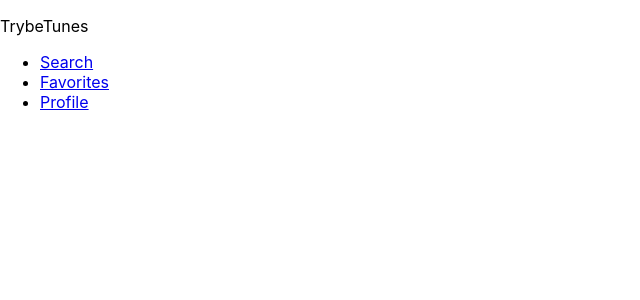
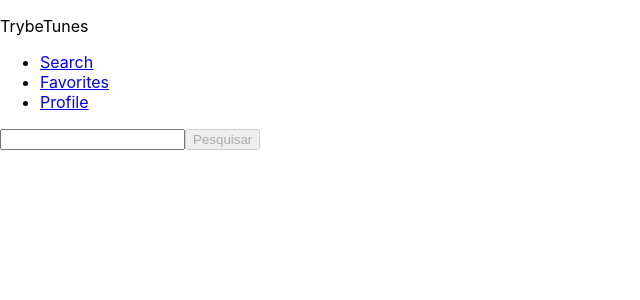
Before and after one commit to PabloLSa/TrybeTunes, a React (Create React App) app: page /search in a window 1280 px wide. Shown: the top 300 px of the page, without its empty margins (0-640 px from the left). Built offline with nearby package versions, Linux system fonts and the light colour scheme.

Commit message:
0.5 criando formulario para pesquisar artista

```diff
--- a/src/pages/Search.jsx
+++ b/src/pages/Search.jsx
@@ -2,10 +2,41 @@ import React, { Component } from 'react';
 import Header from '../components/Header';
 
 class Search extends Component {
+  state = {
+    isDisabled: true,
+    name: '',
+  };
+
+  handleChange = ({ target }) => {
+    const { value } = target;
+    const num = 2;
+    const valid = value.length >= num;
+    this.setState({
+      name: value,
+      isDisabled: !valid,
+    });
+  };
+
   render() {
+    const { name, isDisabled } = this.state;
     return (
       <div data-testid="page-search">
         <Header />
+        <input
+          type="text"
+          data-testid="search-artist-input"
+          name="name"
+          value={ name }
+          onChange={ this.handleChange }
+        />
+        <button
+          type="button"
+          data-testid="search-artist-button"
+          disabled={ isDisabled }
+        >
+          Pesquisar
+
+        </button>
       </div>
     );
   }
```
